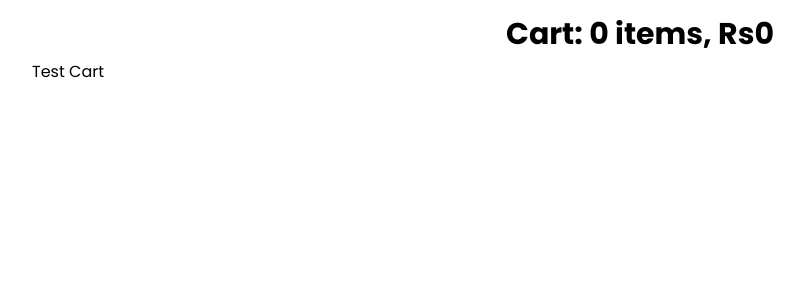
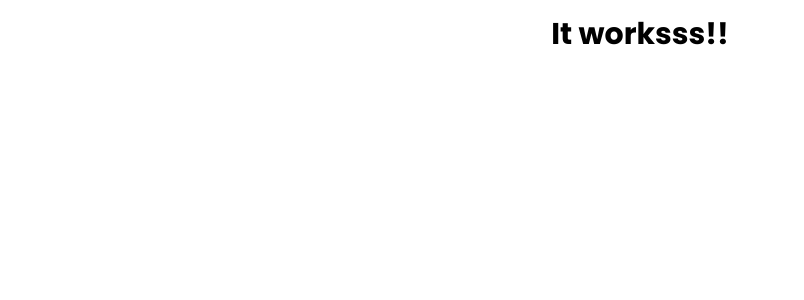
Before and after one commit to Gurpreet-Singh-01/E-commerce-frontend, a React (Vite) app: page / in a window 1280 px wide. Shown: the top 300 px of the page, without its empty margins (0-804 px from the left). Built offline with nearby package versions, Linux system fonts and the light colour scheme.

Commit message:
Tested react-query

```diff
--- a/src/App.jsx
+++ b/src/App.jsx
@@ -1,32 +1,18 @@
-import React from 'react';
-import { useDispatch, useSelector } from 'react-redux';
-import { addToCart } from './store/cartSlice';
+import { useQuery } from "@tanstack/react-query";
 
 const App = () => {
-  // Testing Add to cart
-  const dispatch = useDispatch();
-  const {items,totalQuantity,totalPrice} = useSelector((state) =>state.cart)
-
-  const testItem = {
-    id:'1',
-    name:"Test Prod",
-    price: 100,
-    image:'https://images.pexels.com/photos/32087013/pexels-photo-32087013/free-photo-of-contemplative-woman-leaning-on-disco-ball.jpeg?auto=compress&cs=tinysrgb&w=600&lazy=loadhttps://images.pexels.com/photos/32087013/pexels-photo-32087013/free-photo-of-contemplative-woman-leaning-on-disco-ball.jpeg?auto=compress&cs=tinysrgb&w=600&lazy=load'
-  }
+  // Testing react query
+  const {data,isLoading} = useQuery(
+    {
+      queryKey:['test'],
+      queryFn: async () => ({message:"It worksss!!"})
+    }
+  )
   return (
-    <div className='min-h-screen bg-secondary text-primary p-4'>
-      <h1 className='text-3xl font-bold text-center'>Cart: {totalQuantity} items, Rs{totalPrice}</h1>
-      <button
-        className='bg-primary text-secondary px-4 py-2 rounded'
-        onClick={()=>dispatch(addToCart(testItem))}
-      >Test Cart</button>
-
-      <ul>
-        {items.map((item) =>(
-          <li key={item.id}>{item.name} - {item.price} * {item.quantity}</li>
-        ))}
-      </ul>
-
+    <div className="min-h-screen bg-gray text-primary p-4">
+      <h1 className="text-3xl font-bold text-center">
+        {isLoading? 'Loading......' : data?.message}
+      </h1>
     </div>
   );
 };
```
